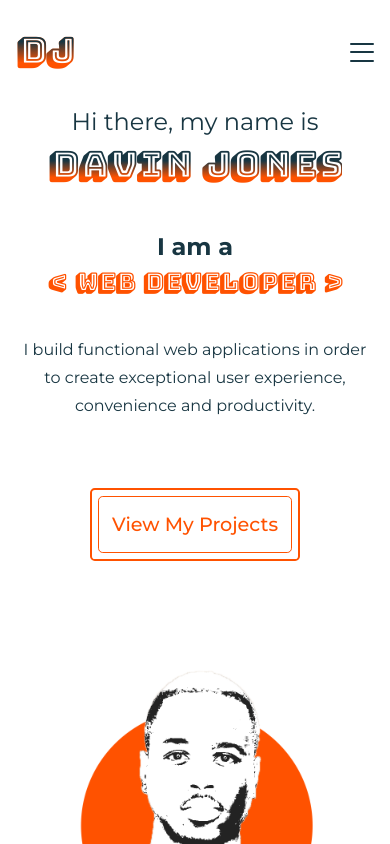
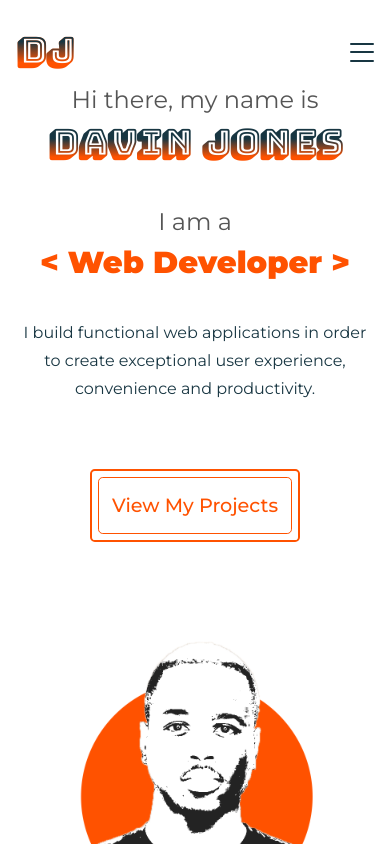
Before and after one commit to NovaSharx/Portfolio-Website, a React (Create React App) app: page / in a window 390 px wide. Shown: the top 844 px of the page. Built offline with nearby package versions, Linux system fonts and the light colour scheme.

Commit message:
Changed role role to default font with angle braces. Put appropriate element tags in hero section. Centered hero image horizontally. Added padding to the bottom of main sections.

```diff
--- a/src/components/Home/HeroSection.tsx
+++ b/src/components/Home/HeroSection.tsx
@@ -20,8 +20,8 @@ const HeroSection: FC = (): ReactElement => {
 
         [topLayer.style.background, bottomLayer.style.background] = [window.getComputedStyle(bottomLayer).background, window.getComputedStyle(topLayer).background];
 
-        topLayer.style.backgroundPosition = 'center 75%';
-        bottomLayer.style.backgroundPosition = 'center 75%';
+        topLayer.style.backgroundPosition = 'center center';
+        bottomLayer.style.backgroundPosition = 'center center';
     }
 
     return (
@@ -30,14 +30,18 @@ const HeroSection: FC = (): ReactElement => {
 
                 <div id='hero-section-content'>
 
-                    <h1 id='greeting'>Hi there, my name is
+                    <div id='greeting'>Hi there, my name is
                         <br />
-                        <span id='name'>Davin Jones</span>
-                    </h1>
+                        <h1 id='name'>Davin Jones</h1>
+                    </div>
 
                     <h2 id='role'>
-                        I am a <br/>
-                        <span>&lt; Web Developer &gt;</span>
+                        I am a <br />
+                        <span id='role-title'>
+                            <span>&lt; </span>
+                            Web Developer
+                            <span> &gt;</span>
+                        </span>
                     </h2>
 
                     <p id='intro'>I build functional web applications in order to create exceptional user experience, convenience and productivity.</p>
--- a/src/stylesheets/css/main.css
+++ b/src/stylesheets/css/main.css
@@ -67,9 +67,10 @@ p {
   max-width: 1536px;
   margin-left: auto;
   margin-right: auto;
-  padding-top: 4.3rem;
+  padding-top: 8rem;
   padding-left: 1rem;
   padding-right: 1rem;
+  padding-bottom: 8rem;
 }
 .main-section-container .main-section .main-section-title {
   margin-bottom: 3rem;
@@ -103,21 +104,29 @@ p {
 @media (max-width: 1536px) {
   .main-section-container .main-section {
     max-width: 1200px;
+    padding-top: 7rem;
+    padding-bottom: 7rem;
   }
 }
 @media (max-width: 1200px) {
   .main-section-container .main-section {
     max-width: 1024px;
+    padding-top: 6rem;
+    padding-bottom: 6rem;
   }
 }
 @media (max-width: 1024px) {
   .main-section-container .main-section {
     max-width: 768px;
+    padding-top: 5rem;
+    padding-bottom: 5rem;
   }
 }
 @media (max-width: 768px) {
   .main-section-container .main-section {
     max-width: 480px;
+    padding-top: 4rem;
+    padding-bottom: 4rem;
   }
   .main-section-container .main-section .main-section-title h2 {
     font-size: 2.5rem;
@@ -131,6 +140,8 @@ p {
 @media (max-width: 480px) {
   .main-section-container .main-section {
     max-width: 100%;
+    padding-top: 3rem;
+    padding-bottom: 3rem;
   }
   .main-section-container .main-section .main-section-title {
     margin-bottom: 1rem;
@@ -537,6 +548,7 @@ p {
   justify-content: space-between;
   align-items: center;
   height: 50rem;
+  text-align: center;
 }
 #hero-section #hero-section-content {
   display: flex;
@@ -550,11 +562,12 @@ p {
   font-family: "Montserrat", "Trebuchet MS", Arial, sans-serif;
   font-size: 2.8rem;
   font-weight: 400;
+  color: #555;
 }
 #hero-section #hero-section-content #greeting #name {
   font-family: "Bungee Shade";
   font-size: 4rem;
-  font-weight: 800;
+  font-weight: 0;
   color: #ff5200;
   background: linear-gradient(0deg, #ff5200 25%, #183642 60%);
   background-clip: text;
@@ -562,10 +575,18 @@ p {
 }
 #hero-section #hero-section-content #role {
   font-size: 2.5rem;
+  font-weight: 400;
+  color: #555;
 }
-#hero-section #hero-section-content #role span {
-  font-family: "Bungee Shade";
+#hero-section #hero-section-content #role #role-title {
+  font-size: 3rem;
+  font-weight: 900;
+  color: #333;
   color: #ff5200;
+}
+#hero-section #hero-section-content #role #role-title span {
+  color: #ff5200;
+  font-weight: 900;
 }
 #hero-section #hero-section-content #intro {
   font-size: 1.5rem;
@@ -573,7 +594,8 @@ p {
 }
 #hero-section #hero-section-content #call-to-action {
   display: flex;
-  padding: 3rem 0rem;
+  justify-content: center;
+  padding-top: 3rem;
 }
 #hero-section #hero-section-content #call-to-action #call-to-action-button {
   position: relative;
@@ -765,14 +787,14 @@ p {
   height: inherit;
   background: url("/public/portrait-crop-sketch4.png");
   background-size: 90%;
-  background-position: center 75%;
+  background-position: center center;
   background-repeat: no-repeat;
 }
 #hero-section #grid #top-layer #bottom-layer {
   position: absolute;
   background: url("/public/portrait-crop-color4.png");
   background-size: 90%;
-  background-position: center 75%;
+  background-position: center center;
   background-repeat: no-repeat;
   height: inherit;
   width: inherit;
@@ -816,18 +838,7 @@ p {
   #hero-section #hero-section-content {
     height: 40rem;
     width: 40rem;
-  }
-  #hero-section #hero-section-content #greeting {
     text-align: center;
-  }
-  #hero-section #hero-section-content #role {
-    text-align: center;
-  }
-  #hero-section #hero-section-content #intro {
-    text-align: center;
-  }
-  #hero-section #hero-section-content #call-to-action {
-    justify-content: center;
   }
 }
 @media (max-width: 768px) {
@@ -843,6 +854,9 @@ p {
   }
   #hero-section #hero-section-content #role {
     font-size: 2rem;
+  }
+  #hero-section #hero-section-content #role #role-title {
+    font-size: 2.4rem;
   }
   #hero-section #hero-section-content #intro {
     font-size: 1.2rem;
@@ -870,6 +884,9 @@ p {
   }
   #hero-section #hero-section-content #role {
     font-size: 1.5rem;
+  }
+  #hero-section #hero-section-content #role #role-title {
+    font-size: 1.9rem;
   }
   #hero-section #hero-section-content #intro {
     font-size: 1rem;
--- a/src/stylesheets/scss/layout/_main-section.scss
+++ b/src/stylesheets/scss/layout/_main-section.scss
@@ -5,9 +5,10 @@
         max-width: $tv-width;
         margin-left: auto;
         margin-right: auto;
-        padding-top: 4.3rem;
+        padding-top: 8rem;
         padding-left: 1rem;
         padding-right: 1rem;
+        padding-bottom: 8rem;
 
         // border: 1px solid #eee; // GUIDE
 
@@ -47,18 +48,30 @@
 
         @media (max-width: $tv-width) {
             max-width: $desktop-width;
+
+            padding-top: 7rem;
+            padding-bottom: 7rem;
         }
 
         @media (max-width: $desktop-width) {
             max-width: $laptop-width;
+
+            padding-top: 6rem;
+            padding-bottom: 6rem;
         }
 
         @media (max-width: $laptop-width) {
             max-width: $tablet-width;
+
+            padding-top: 5rem;
+            padding-bottom: 5rem;
         }
 
         @media (max-width: $tablet-width) {
             max-width: $mobile-width;
+
+            padding-top: 4rem;
+            padding-bottom: 4rem;
 
             .main-section-title {
 
@@ -78,6 +91,9 @@
         @media (max-width: $mobile-width) {
             max-width: 100%;
 
+            padding-top: 3rem;
+            padding-bottom: 3rem;
+
             .main-section-title {
                 margin-bottom: 1rem;
 
--- a/src/stylesheets/scss/section/_hero-section.scss
+++ b/src/stylesheets/scss/section/_hero-section.scss
@@ -3,6 +3,7 @@
     justify-content: space-between;
     align-items: center;
     height: 50rem;
+    text-align: center;
 
     #hero-section-content {
         display: flex;
@@ -16,11 +17,12 @@
             font-family: $font-stack;
             font-size: 2.8rem;
             font-weight: 400;
+            color: #555;
 
             #name {
                 font-family: 'Bungee Shade';
                 font-size: 4rem;
-                font-weight: 800;
+                font-weight: 00;
                 color: $secondary-color;
                 background: linear-gradient(0deg, $secondary-color 25%, $primary-color 60%);
                 background-clip: text;
@@ -30,10 +32,19 @@
 
         #role {
             font-size: 2.5rem;
+            font-weight: 400;
+            color: #555;
 
-            span {
-                font-family: 'Bungee Shade';
+            #role-title {
+                font-size: 3rem;
+                font-weight: 900;
+                color: #333;
                 color: $secondary-color;
+
+                span {
+                    color: $secondary-color;
+                    font-weight: 900;
+                }
             }
         }
 
@@ -44,7 +55,8 @@
 
         #call-to-action {
             display: flex;
-            padding: 3rem 0rem;
+            justify-content: center;
+            padding-top: 3rem;
 
             #call-to-action-button {
                 position: relative;
@@ -138,14 +150,14 @@
             height: inherit;
             background: url('/public/portrait-crop-sketch4.png'); // sketch
             background-size: 90%;
-            background-position: center 75%;
+            background-position: center center;
             background-repeat: no-repeat;
 
             #bottom-layer {
                 position: absolute;
                 background: url('/public/portrait-crop-color4.png');
                 background-size: 90%;
-                background-position: center 75%;
+                background-position: center center;
                 background-repeat: no-repeat;
                 height: inherit;
                 width: inherit;
@@ -199,21 +211,15 @@
         #hero-section-content {
             height: 40rem;
             width: 40rem;
+            text-align: center;
 
-            #greeting {
-                text-align: center;
-            }
+            #greeting {}
 
-            #role {
-                text-align: center;
-            }
+            #role {}
 
-            #intro {
-                text-align: center;
-            }
+            #intro {}
 
             #call-to-action {
-                justify-content: center;
 
                 #call-to-action-button {
                     .button-content {}
@@ -265,6 +271,10 @@
 
             #role {
                 font-size: 2rem;
+
+                #role-title {
+                    font-size: 2.4rem;
+                }
             }
 
             #intro {
@@ -309,6 +319,10 @@
 
             #role {
                 font-size: 1.5rem;
+
+                #role-title {
+                    font-size: 1.9rem;
+                }
             }
 
             #intro {
```
Also changed, not shown: 1 other file (tests, documents, lock files or other folders).
